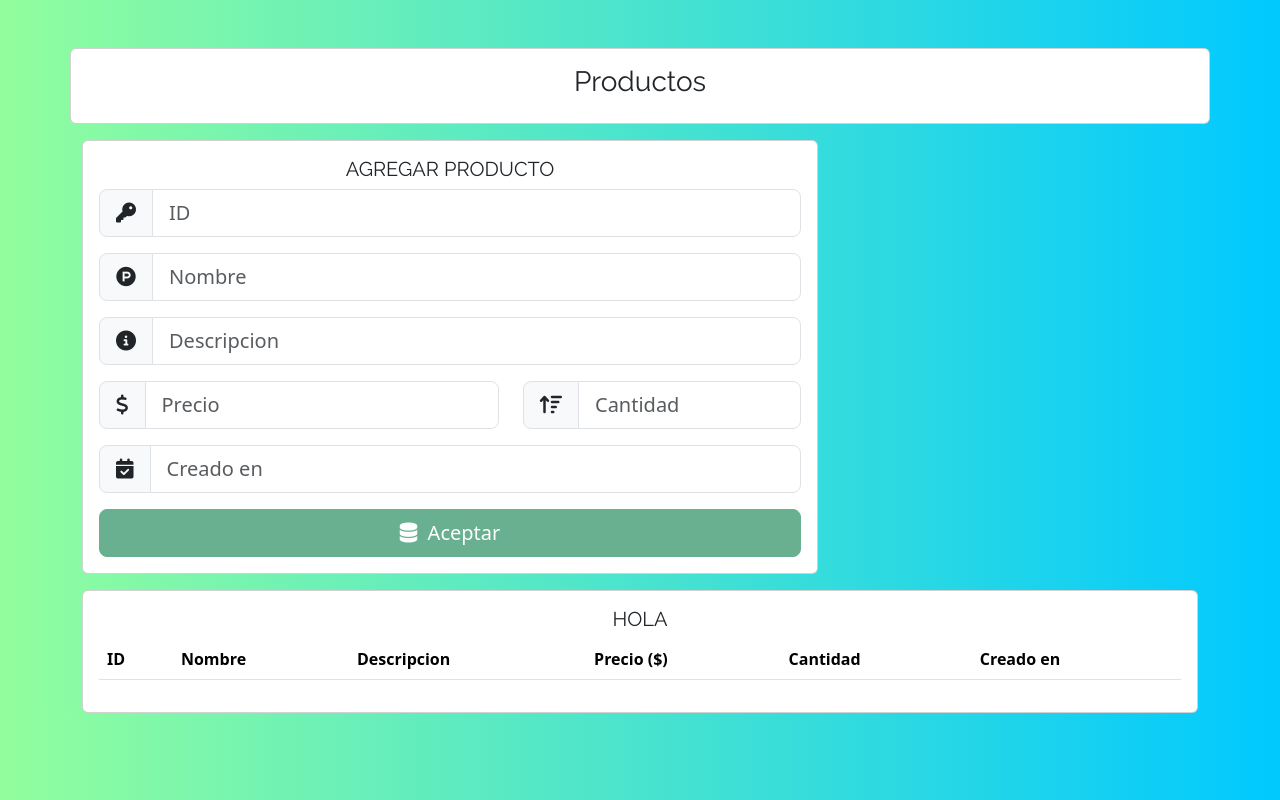
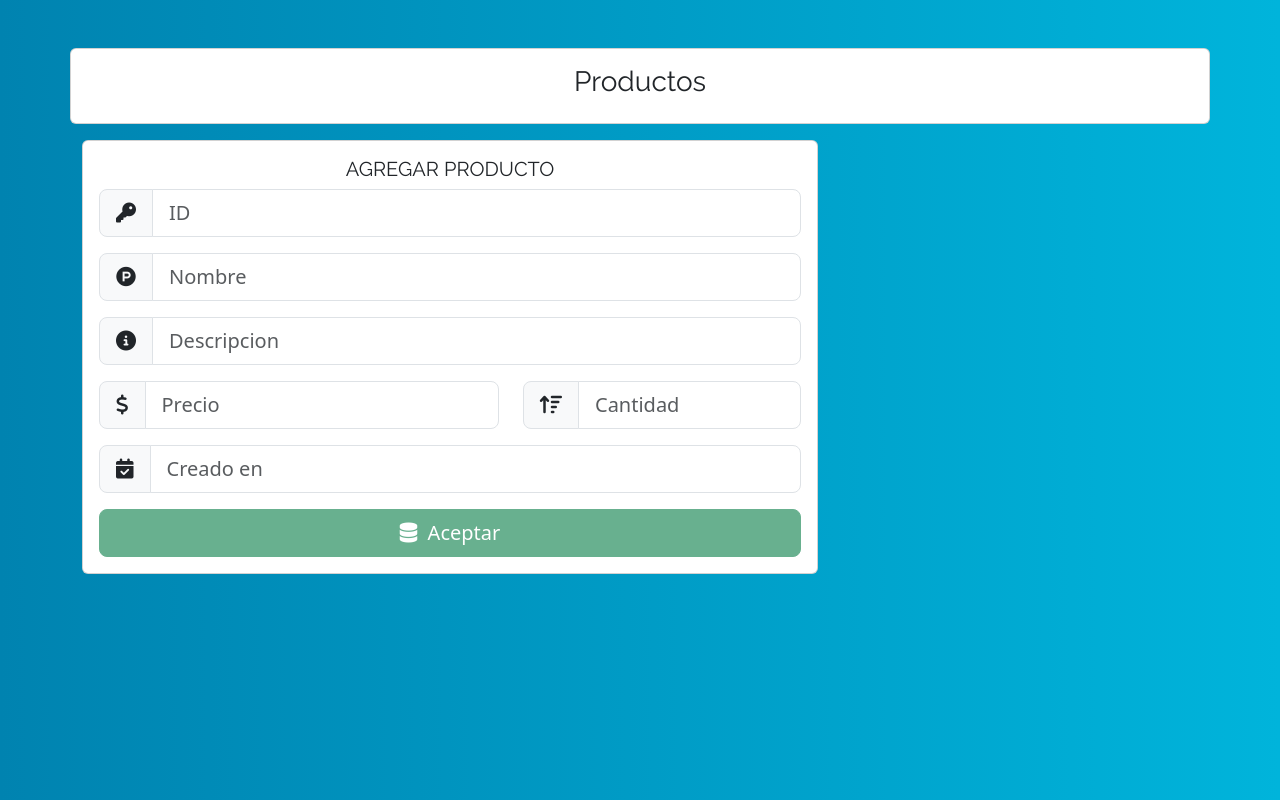
Before and after one commit to Ricarthur1/CRUDProductos, an Angular app: page / in a window 1280 px wide. Built offline with nearby package versions, Linux system fonts and the light colour scheme.

Commit message:
Agregué el formulario para crear productos

```diff
--- a/src/app/components/productos/productos.component.html
+++ b/src/app/components/productos/productos.component.html
@@ -79,36 +79,6 @@
           </div>
         </div>
       </div>
-      <div class="col lg-8 mt-3">
-        <div class="card">
-          <div class="card-body">
-            <h5 class="titulo">HOLA</h5>
-            <table class="table">
-              <thead>
-                <tr>
-                  <th scope="col">ID</th>
-                  <th scope="col">Nombre</th>
-                  <th scope="col">Descripcion</th>
-                  <th scope="col">Precio ($)</th>
-                  <th scope="col">Cantidad</th>
-                  <th scope="col">Creado en</th>
-                </tr>
-              </thead>
-              <tbody>
-                <tr *ngFor="let producto of listProductos; let i = index">
-                  <td>{{producto.id}}</td>
-                  <td>{{producto.nombre}}</td>
-                  <td>{{producto.descripcion}}</td>
-                  <td>{{producto.precio}}</td>
-                  <td>{{producto.cantidad}}</td>
-                  <td>{{producto.creado_en}}</td>
-                  <td><i (click)="updateProducto(producto)" class="fa-regular fa-pen-to-square text-info"></i></td>
-                  <td><i (click)="eliminarProducto(i)" class="fa-regular fa-square-minus text-danger"></i></td>
-                </tr>
-              </tbody>
-            </table>
-          </div>
-        </div>
-      </div>
+
     </div>
   </div>
--- a/src/styles.css
+++ b/src/styles.css
@@ -1,8 +1,9 @@
 
 body {
-    background: #00C9FF;  /* fallback for old browsers */
-    background: -webkit-linear-gradient(to right, #92FE9D, #00C9FF);  /* Chrome 10-25, Safari 5.1-6 */
-    background: linear-gradient(to right, #92FE9D, #00C9FF); /* W3C, IE 10+/ Edge, Firefox 16+, Chrome 26+, Opera 12+, Safari 7+ */
+    background: #00B4DB;  /* fallback for old browsers */
+    background: -webkit-linear-gradient(to right, #0083B0, #00B4DB);  /* Chrome 10-25, Safari 5.1-6 */
+    background: linear-gradient(to right, #0083B0, #00B4DB); /* W3C, IE 10+/ Edge, Firefox 16+, Chrome 26+, Opera 12+, Safari 7+ */
+
 
 
 }
```
